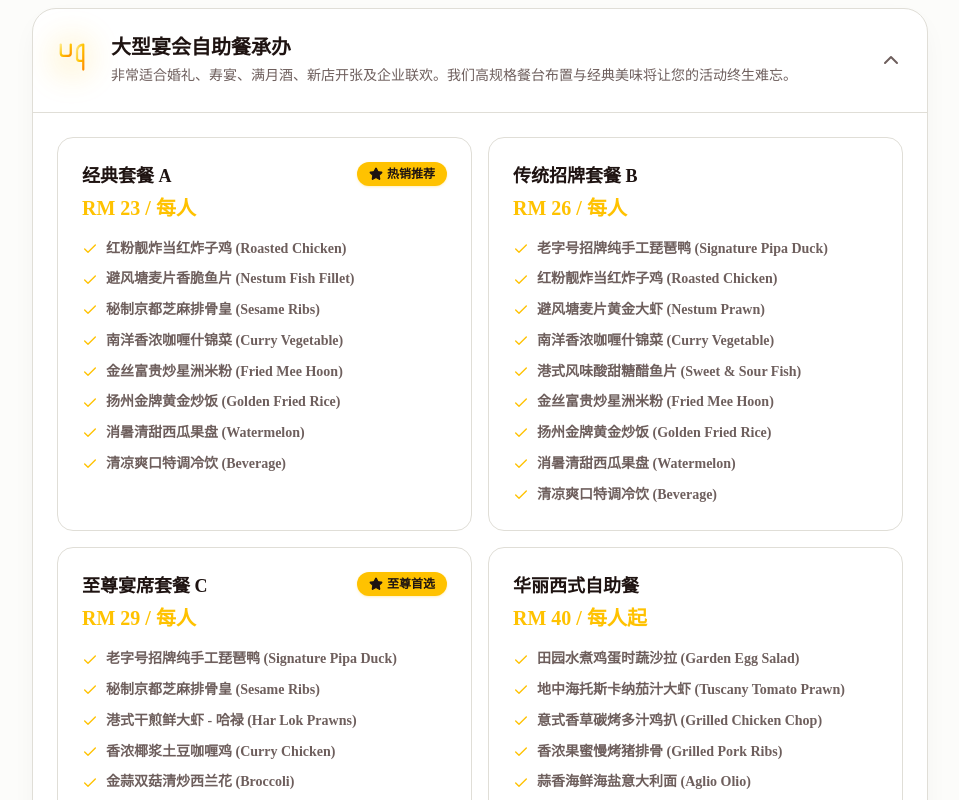
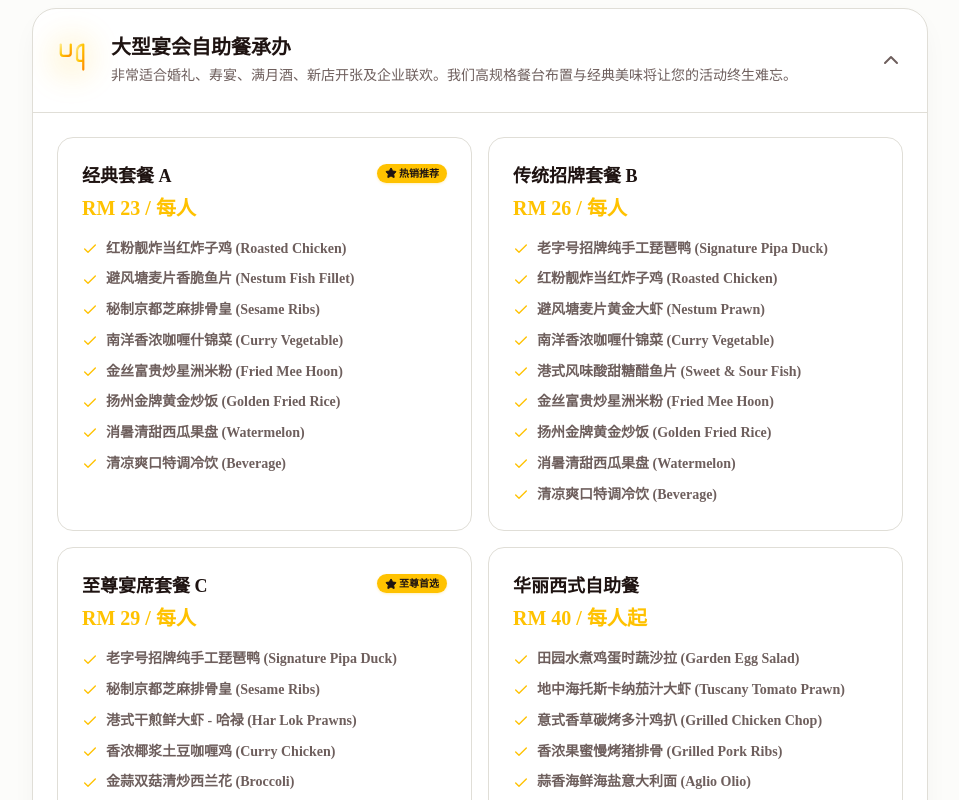
Before and after one commit to mfpang2005/KIM-LONG-WEBSITE, a Next.js app: page / in a window 1280 px wide. Shown: the part 8280-9080 px from the top of the page, without its empty margins (160-1119 px from the left). Built offline with nearby package versions, Linux system fonts and the light colour scheme.

Commit message:
style(menu): optimize badge size and absolute positioning for bento cards to prevent overlap

```diff
--- a/components/services-section.tsx
+++ b/components/services-section.tsx
@@ -327,11 +327,11 @@ function MenuCard({ menu, lang }: MenuCardProps) {
     <motion.div
       initial={{ opacity: 0, y: 15 }}
       animate={{ opacity: 1, y: 0 }}
-      className="bg-card border border-border rounded-2xl p-6 hover:shadow-xl transition-all duration-300 hover:-translate-y-1"
+      className="relative bg-card border border-border rounded-2xl p-6 hover:shadow-xl transition-all duration-300 hover:-translate-y-1"
     >
       <div className="flex items-start justify-between mb-4">
         <div>
-          <h4 className="text-lg font-bold text-foreground">
+          <h4 className="text-lg font-bold text-foreground pr-20">
             {isChinese ? menu.chineseName : menu.name}
           </h4>
           <p className="text-xl font-black text-primary mt-1">
@@ -339,8 +339,8 @@ function MenuCard({ menu, lang }: MenuCardProps) {
           </p>
         </div>
         {(menu.badge || menu.chineseBadge) && (
-          <span className="inline-flex items-center gap-1 bg-primary text-primary-foreground px-3 py-1 rounded-full text-xs font-bold shadow-sm shadow-primary/20">
-            <Star className="w-3.5 h-3.5 fill-current" />
+          <span className="absolute top-[26px] right-6 inline-flex items-center gap-0.5 bg-primary text-primary-foreground px-2 py-0.5 rounded-full text-[10px] font-extrabold shadow-sm shadow-primary/20">
+            <Star className="w-3 h-3 fill-current" />
             {isChinese ? menu.chineseBadge : menu.badge}
           </span>
         )}
@@ -371,12 +371,12 @@ function BentoCard({ menu, lang }: BentoCardProps) {
     <motion.div
       initial={{ opacity: 0, y: 15 }}
       animate={{ opacity: 1, y: 0 }}
-      className="bg-card border border-border rounded-2xl p-6 hover:shadow-xl transition-all duration-300 hover:-translate-y-1 flex flex-col justify-between"
+      className="relative bg-card border border-border rounded-2xl p-6 hover:shadow-xl transition-all duration-300 hover:-translate-y-1 flex flex-col justify-between"
     >
       <div>
         <div className="flex items-start justify-between mb-4">
           <div>
-            <h4 className="text-lg font-bold text-foreground">
+            <h4 className="text-lg font-bold text-foreground pr-20">
               {isChinese ? menu.chineseName : menu.name}
             </h4>
             <p className="text-xl font-black text-primary mt-1">
@@ -384,8 +384,8 @@ function BentoCard({ menu, lang }: BentoCardProps) {
             </p>
           </div>
           {(menu.badge || menu.chineseBadge) && (
-            <span className="inline-flex items-center gap-1 bg-primary/10 text-primary px-3 py-1 rounded-full text-xs font-bold shadow-sm">
-              <Star className="w-3.5 h-3.5 fill-current" />
+            <span className="absolute top-[26px] right-6 inline-flex items-center gap-0.5 bg-primary/10 text-primary px-2 py-0.5 rounded-full text-[10px] font-extrabold shadow-sm">
+              <Star className="w-3 h-3 fill-current" />
               {isChinese ? menu.chineseBadge : menu.badge}
             </span>
           )}
```
